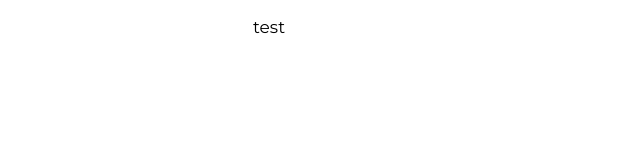
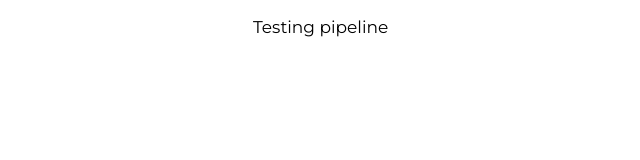
Before and after one commit to RZhyvitskyi/meal-sharing, a React app: page / in a window 1280 px wide. Shown: the top 160 px of the page, without its empty margins (131-771 px from the left). Built offline with nearby package versions, Linux system fonts and the light colour scheme.

Commit message:
test pipeline

```diff
--- a/src/client/App.js
+++ b/src/client/App.js
@@ -1,15 +1,15 @@
-import React from "react";
-import { BrowserRouter as Router, Route, Switch } from "react-router-dom";
-import TestComponent from "./components/TestComponent/TestComponent";
+import React from 'react';
+import { BrowserRouter as Router, Route, Switch } from 'react-router-dom';
+import TestComponent from './components/TestComponent/TestComponent';
 
 function App() {
   return (
     <Router>
       <Route exact path="/">
-        <p>test</p>
+        <p>Testing pipeline</p>
       </Route>
       <Route exact path="/lol">
-        <p>lol</p>
+        <p>Testing pipeline</p>
       </Route>
       <Route exact path="/test-component">
         <TestComponent></TestComponent>
```
